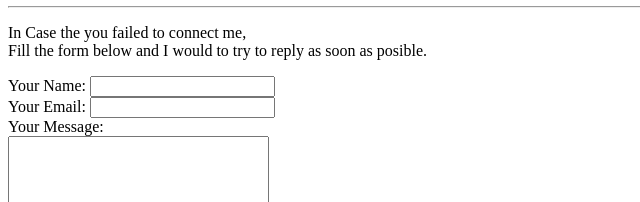
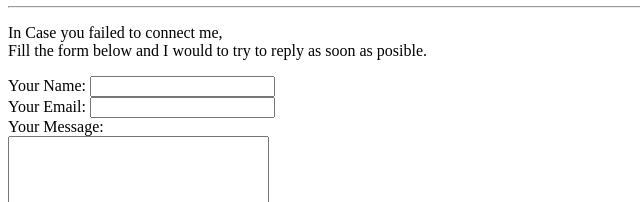
Before and after one commit to MaqboolSaiyed/CV, a plain HTML site: page contact.html in a window 1280 px wide. Shown: the part 169-371 px from the top of the page, 0-640 px from the left. Drawn offline with Linux system fonts and the light colour scheme.

Commit message:
Update contact.html

```diff
--- a/contact.html
+++ b/contact.html
@@ -16,7 +16,7 @@
     maqboolsaiyed.rizwan@gmail.com <br>
   </em>
   <hr>
-  <p>In Case the you failed to connect me,<br> Fill the form below and I would to try to reply as soon as posible.</p>
+  <p>In Case you failed to connect me,<br> Fill the form below and I would to try to reply as soon as posible.</p>
   <form action="mailto:maqboolsaiyed.rizwan@gmail.com" method="post" enctype="text/plain">
     <label>Your Name:</label>
     <input type="text" name="Name:" value=""><br>
```
